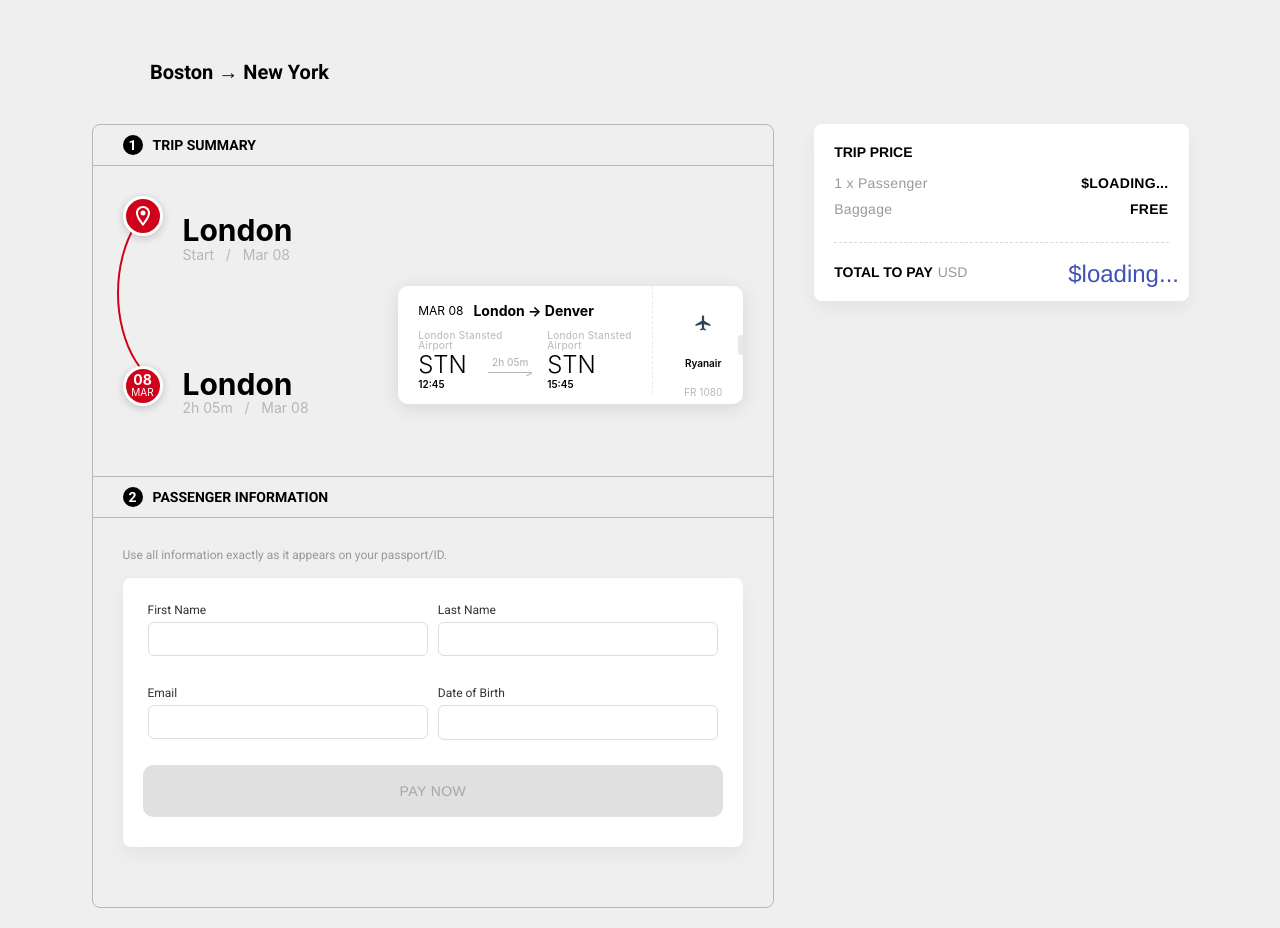
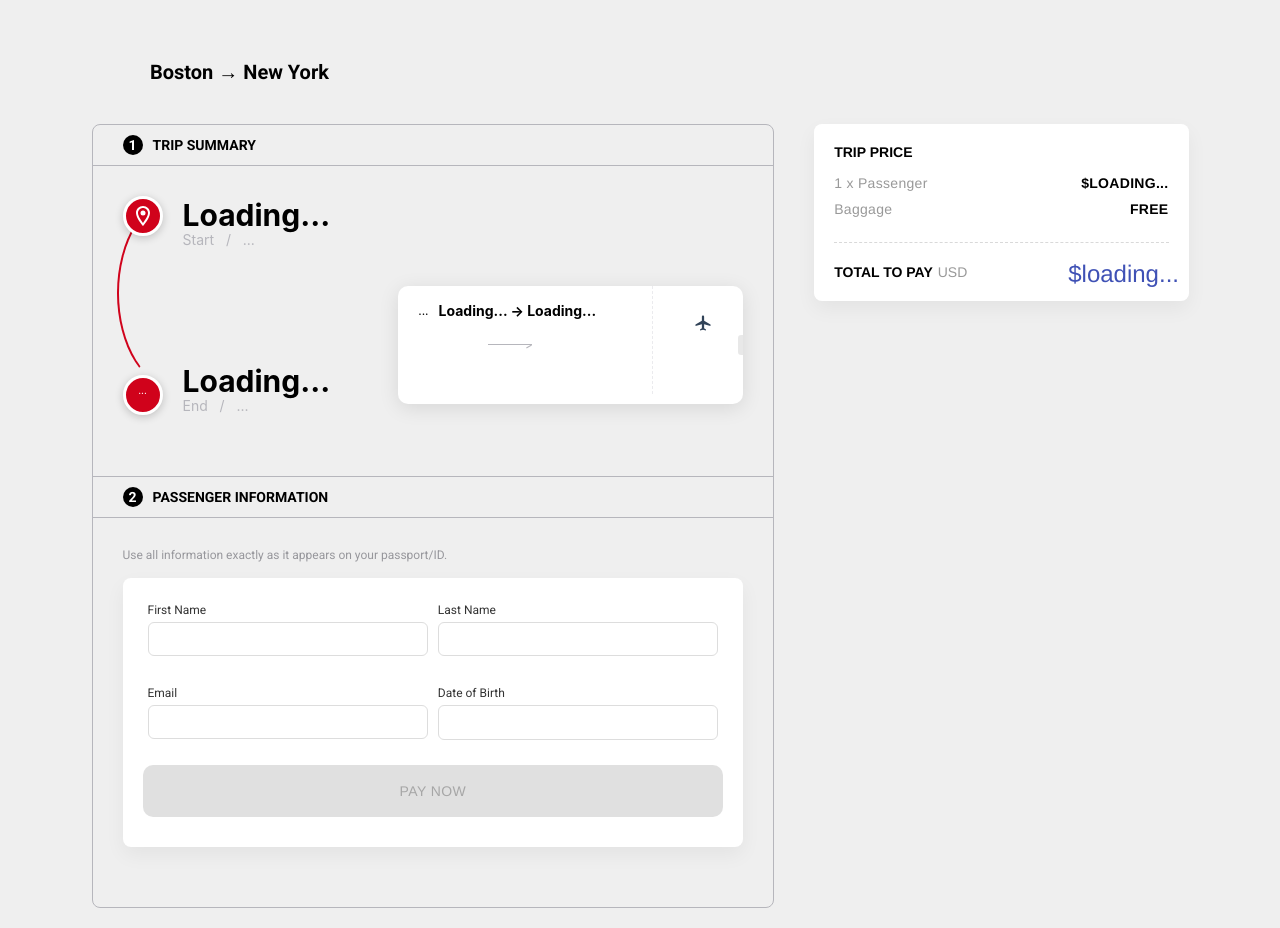
Before and after one commit to Flight-Squad/flightsquad-web, a React (Create React App) app: page /checkout in a window 1280 px wide. Built offline with nearby package versions, Linux system fonts and the light colour scheme; no server answers; what react-stripe-elements would draw is missing.

Commit message:
Add dynamic trip info

```diff
--- a/src/Components/CheckoutForm/AirportInfo/alt.jsx
+++ b/src/Components/CheckoutForm/AirportInfo/alt.jsx
@@ -10,17 +10,21 @@
         const wrapperClass = this.props.narrow ? "Info-Wrapper Info-Wrapper-Narrow" : "Info-Wrapper";
         const infoPath = this.props.narrow ? null : <InfoPath color={this.props.color} />;
 
-        let tripInfoWrapper = null;
-        if (this.props.tripInfo) {
-            const { tripInfo } = this.props;
-            const {origin, destination, airline} = tripInfo;
+        const { tripInfo } = this.props;
+        let tripInfoWrapper, day, month;
+        if (tripInfo) {
+            const { origin, destination, airline, date } = tripInfo;
+            console.log(tripInfo);
+            day = date.split(' ')[1];
+            month = date.split(' ')[0];
+
             tripInfoWrapper = <TripInfoWrapper>
                 <TripInfoCities date={tripInfo.date} origin={origin.city} destination={destination.city}>
 
                     <TripInfoAirports>
-                        <TripInfoAirport name={origin.airport.name} iata={origin.airport.iata} time={origin.airport.time} />
+                        <TripInfoAirport name={''} iata={origin.iata} time={origin.time} />
                         <TripInfoDuration duration={tripInfo.duration} />
-                        <TripInfoAirport name={destination.airport.name} iata={destination.airport.iata} time={destination.airport.time} />
+                        <TripInfoAirport name={''} iata={destination.iata} time={destination.time} />
                     </TripInfoAirports>
                 </TripInfoCities>
                 <TripInfoAirline name={airline.name} flightNum={airline.flightNum} />
@@ -34,8 +38,8 @@
 
 
                     {tripInfoWrapper}
-                    <InfoCircle color={this.props.color} day='08' month='Mar' />
-                    <CityTitle name="London" duration="2h 05m" date="Mar 08" />
+                    <InfoCircle color={this.props.color} icon={this.props.icon} day={day} month={month} />
+                    <CityTitle name={this.props.city} duration={this.props.duration || 'Start'} date={this.props.date} />
                 </div>
             </li>
         )
--- a/src/Components/CheckoutForm/TripSummary.jsx
+++ b/src/Components/CheckoutForm/TripSummary.jsx
@@ -11,31 +11,7 @@
                 <div style={{ paddingBottom: '20px' }} />
                 <div className="Agenda">
                     <ul className="Travel-List">
-                        <AirportInfo />
-                        <AirportInfoAlt narrow color='rgb(208, 2, 27)' tripInfo={{
-                            date: 'Mar 08',
-                            duration: '2h 05m',
-                            airline: {
-                                name: 'Ryanair',
-                                flightNum: 'FR 1080',
-                            },
-                            origin: {
-                                city: 'London',
-                                airport: {
-                                    name: 'London Stansted Airport',
-                                    iata: 'STN',
-                                    time: '12:45',
-                                },
-                            },
-                            destination: {
-                                city: 'Denver',
-                                airport: {
-                                    name: 'London Stansted Airport',
-                                    iata: 'STN',
-                                    time: '15:45',
-                                },
-                            },
-                        }} />
+                        {this.props.children}
                     </ul>
                 </div>
             </div>
--- a/src/Components/CheckoutForm/index.jsx
+++ b/src/Components/CheckoutForm/index.jsx
@@ -106,7 +106,9 @@
         }
         return (
             <div className="Checkout-Form">
-                <TripSummary />
+                <TripSummary>
+                    {this.props.children}
+                </TripSummary>
                 <div>
                     <CheckoutPartTitle title="Passenger Information" part="2" />
                     <MuiPickersUtilsProvider utils={DateFnsUtils}>
--- a/src/pages/Checkout/index.jsx
+++ b/src/pages/Checkout/index.jsx
@@ -5,6 +5,8 @@
 import { withRouter } from 'react-router-dom';
 import Axios from 'axios';
 import BookPriceBlock from './BookPriceBlock';
+import AirportInfoAlt from '../../Components/CheckoutForm/AirportInfo/alt';
+import RoomIcon from '@material-ui/icons/RoomOutlined';
 
 function sleep(ms) {
     return new Promise(resolve => setTimeout(resolve, ms));
@@ -18,6 +20,26 @@
         fName: '',
         lName: '',
         email: '',
+        tripInfo: {
+            date: '...',
+            duration: '',
+            airline: {
+                name: '',
+                flightNum: '',
+            },
+            origin: {
+                city: 'Loading...',
+                name: '',
+                iata: '',
+                time: '',
+            },
+            destination: {
+                city: 'Loading...',
+                name: '',
+                iata: '',
+                time: '',
+            }
+        },
     }
 
     async componentDidMount() {
@@ -26,11 +48,13 @@
         if (res.data) {
             this.setState({
                 loading: res.data.amount || 'wow',
+                tripInfo: res.data.tripInfo,
             })
         }
     }
     render() {
         const query = new URLSearchParams(this.props.location.search)
+        const { tripInfo } = this.state;
         return (
             <div>
                 <TravelCitiesHeader origin="Boston → New York" />
@@ -41,7 +65,21 @@
                         lName={query.get('lName') || ''}
                         email={query.get('email') || ''}
                         paymentId={query.get('id') || ''}
-                    />
+                    >
+                        <AirportInfoAlt
+                            color='rgb(208, 2, 27)'
+                            city={tripInfo.origin.city}
+                            duration={tripInfo.duration || 'Start'}
+                            date={tripInfo.date}
+                            icon={<RoomIcon style={{ color: 'white' }} />}
+
+                        />
+                        <AirportInfoAlt narrow color='rgb(208, 2, 27)'
+                            city={tripInfo.destination.city}
+                            duration={'End'}
+                            date={tripInfo.date}
+                            tripInfo={tripInfo} />
+                    </CheckoutForm>
                     <BookPriceBlock loading={this.state.loading} />
                 </div>
             </div>
```
